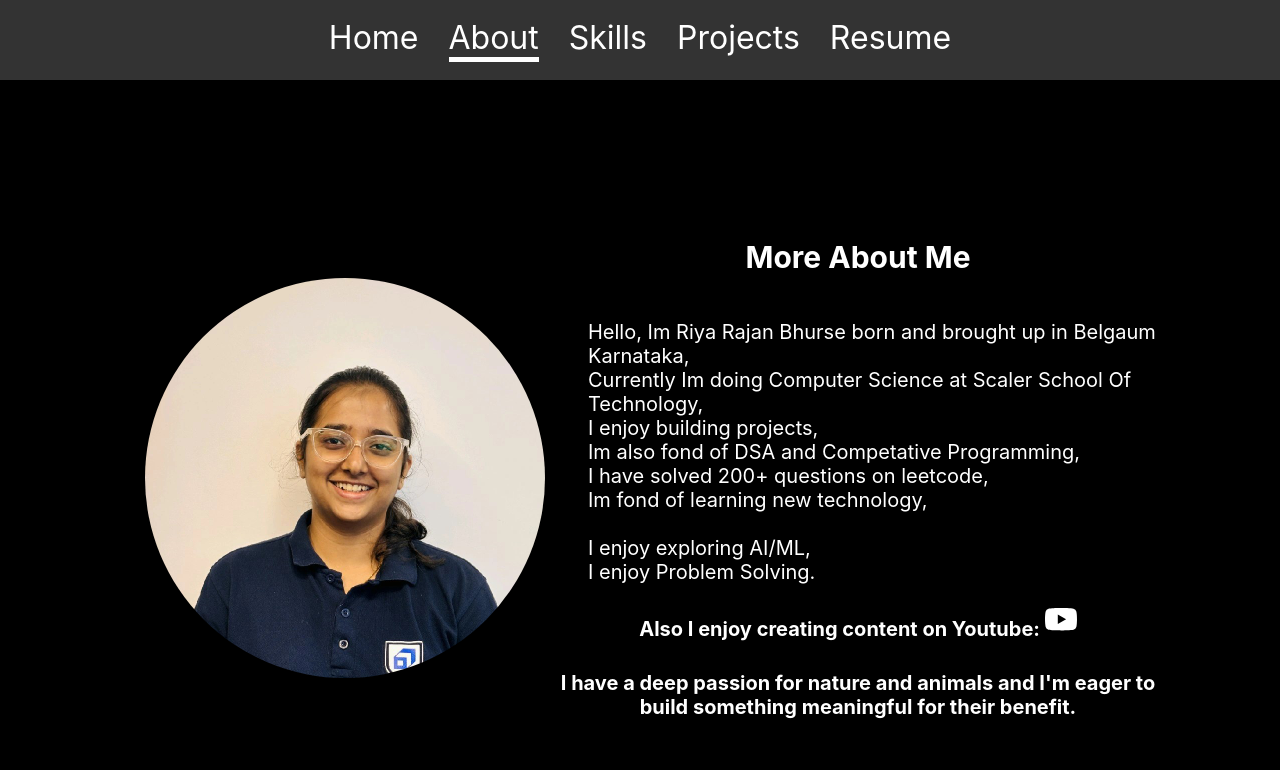
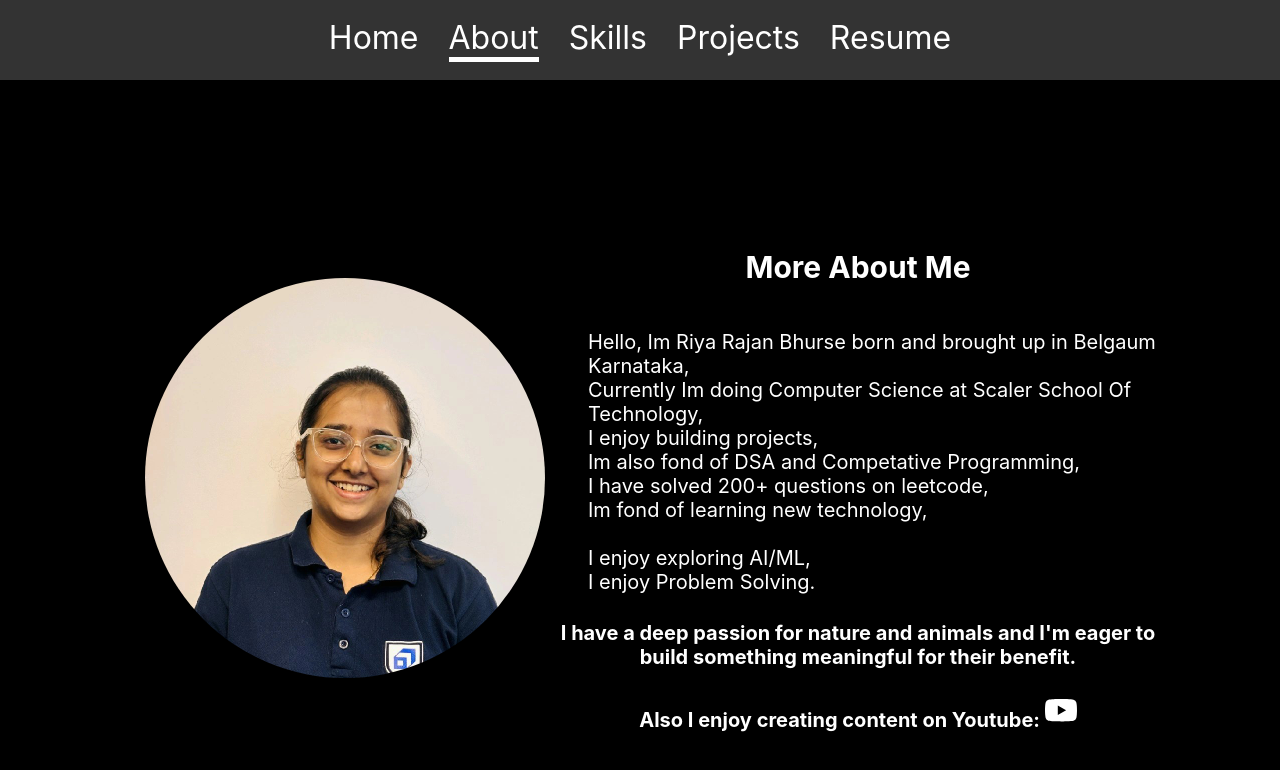
Before and after one commit to RiyaBhurse/Portfolio-React, a React (Create React App) app: page /about in a window 1280 px wide. Shown: the top 770 px of the page. Built offline with nearby package versions, Linux system fonts and the light colour scheme.

Commit message:
changes done in about section

```diff
--- a/src/App.js
+++ b/src/App.js
@@ -36,9 +36,9 @@ function App() {
                       <li>I enjoy exploring AI/ML,</li>
                       <li>I enjoy Problem Solving.</li>
                     </ul>
+                    <h4>I have a deep passion for nature and animals and I'm eager to build something meaningful for their benefit.</h4>
                     <h4 className='ytLink'>Also I enjoy creating content on Youtube: </h4>
                     <a className='yt' href="https://www.youtube.com/channel/UCV4F9Uc-l0NLZ9bC1PBY6kg"> <BsYoutube /> </a>
-                    <h4>I have a deep passion for nature and animals and I'm eager to build something meaningful for their benefit.</h4>
                   </div>
                 )}
                 link={"https://www.scaler.com/"}
```
